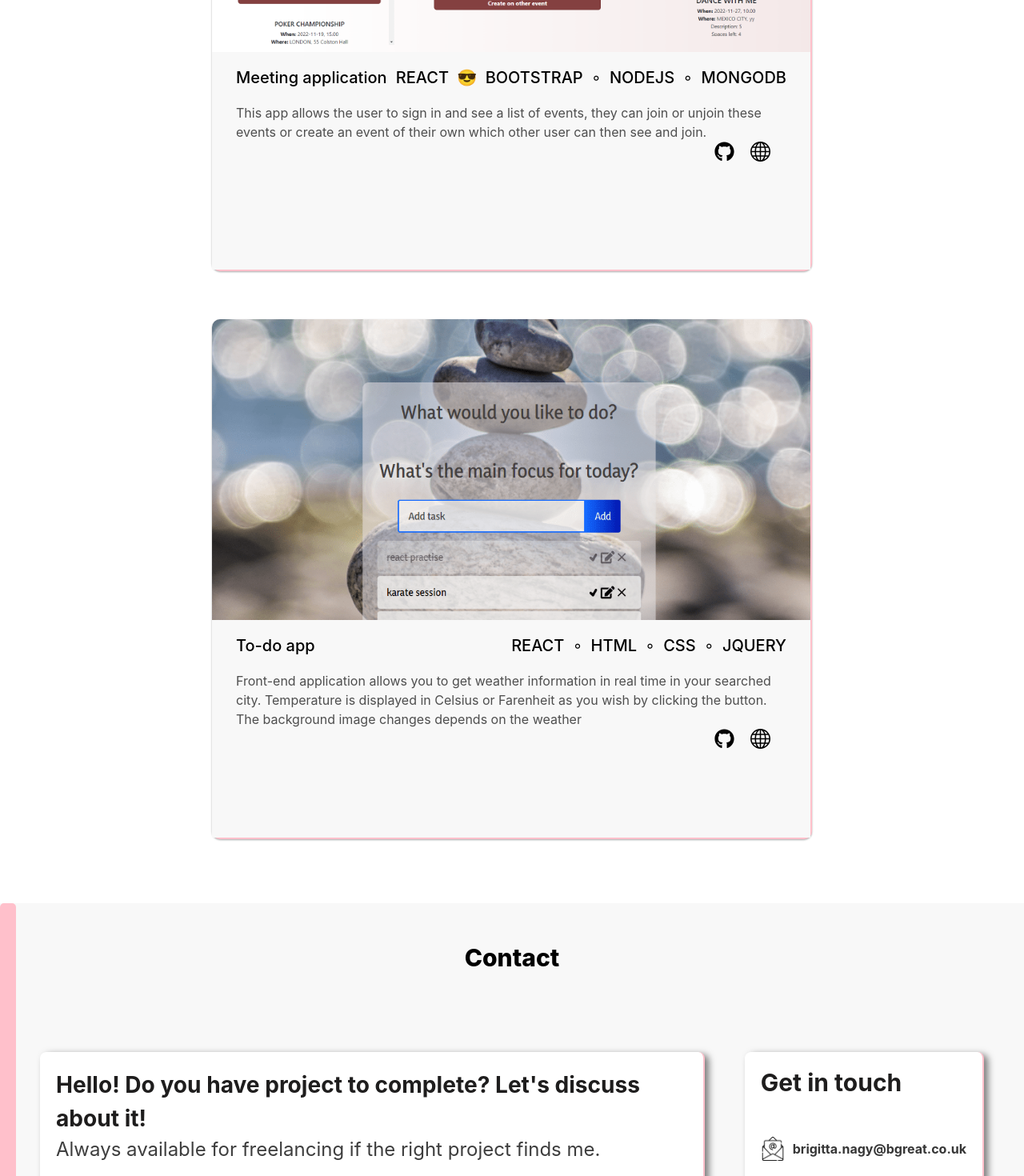
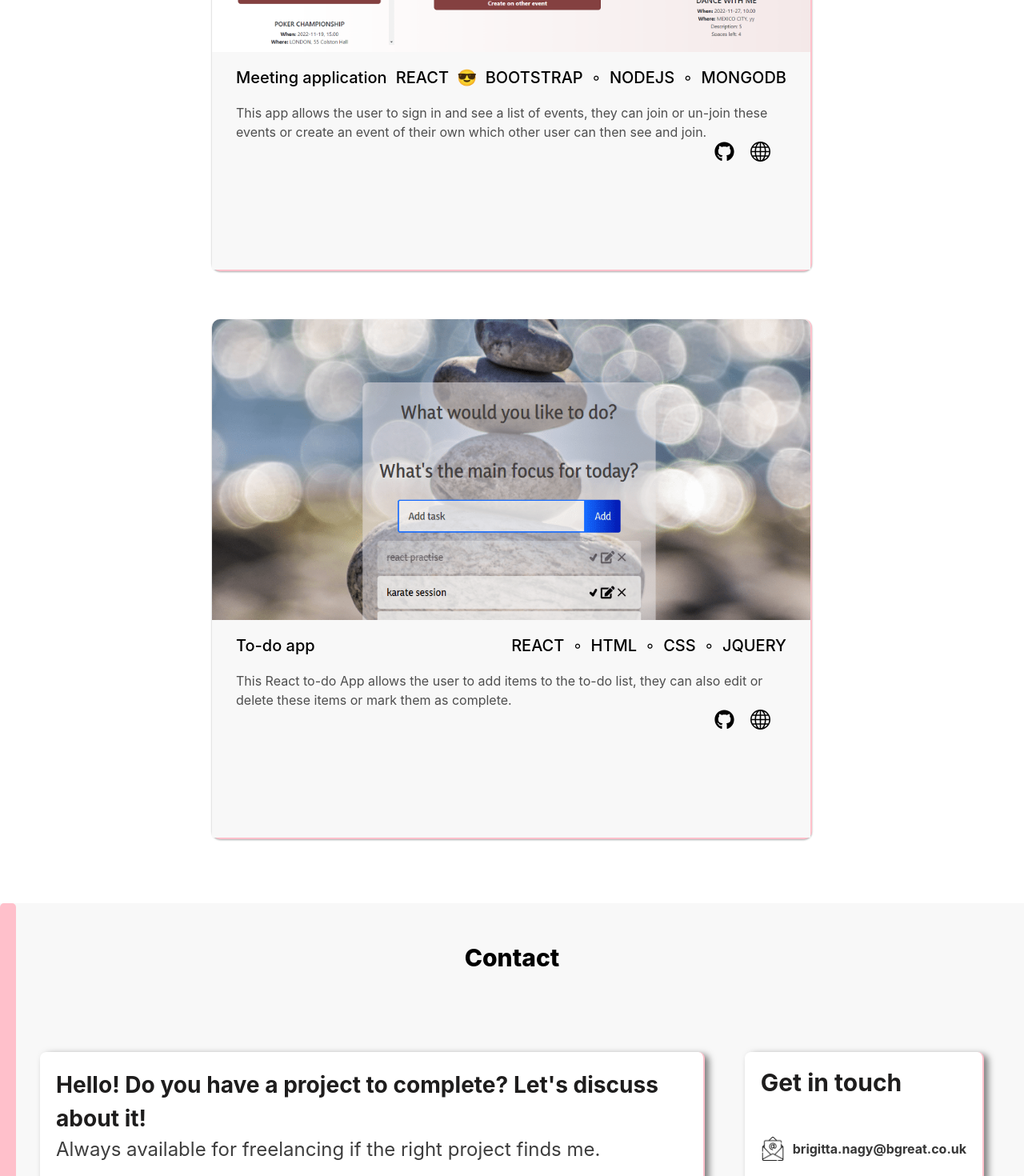
Before and after one commit to Brigitta-Nagy/portfolio, a React (Create React App) app in the folder portfolio-react/: page / in a window 1280 px wide. Shown: the part 3980-5450 px from the top of the page at 80% size. Built offline with nearby package versions, Linux system fonts and the light colour scheme; a web font is replaced by a local one.

Commit message:
projects descriptions

```diff
--- a/portfolio-react/src/components/Contact/Contact.jsx
+++ b/portfolio-react/src/components/Contact/Contact.jsx
@@ -40,7 +40,7 @@ function Contact() {
           <div className={styles.contactDiv}>
             <aside data-aos='zoom-in-up' data-aos-duration='2000' className={styles.contactRight}>
                 <p className={styles.description}>
-                <h3>Hello! Do you have project to complete? Let's discuss about it! </h3>
+                <h3>Hello! Do you have a project to complete? Let's discuss about it! </h3>
                 Always available for freelancing if the right project finds me.
                 </p>
               <form ref={formRef} onSubmit={handleSubmit}>
--- a/portfolio-react/src/components/Projects/Projects.jsx
+++ b/portfolio-react/src/components/Projects/Projects.jsx
@@ -71,7 +71,7 @@ function Projects() {
               <div className={styles.project_tech}>REACT &#128526; BOOTSTRAP 	&#x2218; NODEJS &#x2218; MONGODB</div>
             </div>
             <div className={styles.project_description}>
-              This app allows the user to sign in and see a list of events, they can join or unjoin these events or create an event of their own which other user can then see and join.
+              This app allows the user to sign in and see a list of events, they can join or un-join these events or create an event of their own which other user can then see and join.
             </div>
           </div>
           <div className={styles.iconsContainer}>
@@ -95,8 +95,7 @@ function Projects() {
               <div className={styles.project_tech}>REACT &#x2218; HTML &#x2218; CSS &#x2218; JQUERY</div>
             </div>
             <div className={styles.project_description}>
-              Front-end application allows you to get weather information in real time in your searched city. Temperature is displayed in Celsius or Farenheit as you wish by clicking the button.
-              The background image  changes depends on the weather
+              This React to-do App allows the user to add items to the to-do list, they can also edit or delete these items or mark them as complete.
             </div>
           </div>
           <div className={styles.iconsContainer}>
```
